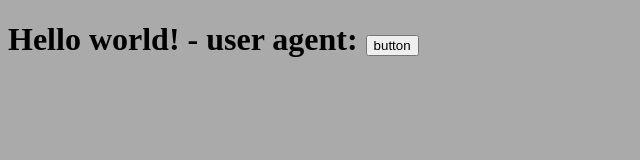
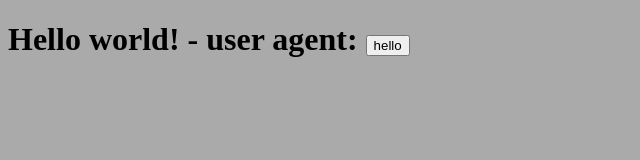
Before and after one commit to redshoga/next-gottani-template, a Next.js app: page / in a window 1280 px wide. Shown: the top 160 px of the page, without its empty margins (0-640 px from the left). Built offline with nearby package versions, Linux system fonts and the light colour scheme.

Commit message:
Add env config, global styles

```diff
--- a/assets/scss/global.scss
+++ b/assets/scss/global.scss
@@ -1,3 +1,5 @@
+// @import "~normalize.css";
+
 body {
   background-color: #aaa;
 }
--- /dev/null
+++ b/env.json
@@ -0,0 +1,3 @@
+{
+  "sampleKey": "sampleValue"
+}
--- /dev/null
+++ b/env.schema.js
@@ -0,0 +1,5 @@
+const Joi = require('@hapi/joi');
+
+module.exports = Joi.object({
+  sampleKey: Joi.string(),
+})
--- a/next.config.js
+++ b/next.config.js
@@ -1,3 +1,16 @@
+// Validate env file
+;(() => {
+  const fs = require('fs');
+  const envSchema = require('./env.schema');
+  const envJsonObject = require('./env.json');
+  const { error, value } = envSchema.validate(envJsonObject);
+  if (error) {
+    console.error(error);
+    process.exit(1);
+  }
+})()
+
+// Export next config
 const withSass = require("@zeit/next-sass");
 module.exports = withSass({
   cssModules: true
--- a/package.json
+++ b/package.json
@@ -9,6 +9,7 @@
     "type-check": "tsc"
   },
   "dependencies": {
+    "@hapi/joi": "^17.0.2",
     "next": "9.1.7",
     "react": "16.12.0",
     "react-dom": "16.12.0"
--- a/pages/_app.tsx
+++ b/pages/_app.tsx
@@ -1,9 +1,14 @@
 import App from 'next/app'
+import React from 'react';
 import "../assets/scss/global.scss";
 
 export default class MyApp extends App {
   public render() {
     const { Component, pageProps } = this.props;
-    return <Component {...pageProps} />
+    return (
+      <React.StrictMode>
+        <Component {...pageProps} />
+      </React.StrictMode>
+    )
   }
 }
--- a/pages/index.tsx
+++ b/pages/index.tsx
@@ -4,7 +4,7 @@ import { Button } from "../components/Button/Button";
 const Home: NextPage<{ userAgent: string }> = ({ userAgent }) => (
   <h1>
     Hello world! - user agent: {userAgent}
-    <Button>button</Button>
+    <Button>hello</Button>
   </h1>
 );
 
```
Also changed, not shown: types/env.json.d.ts (added, +8 -0 lines), 1 other file (tests, documents, lock files or other folders).
